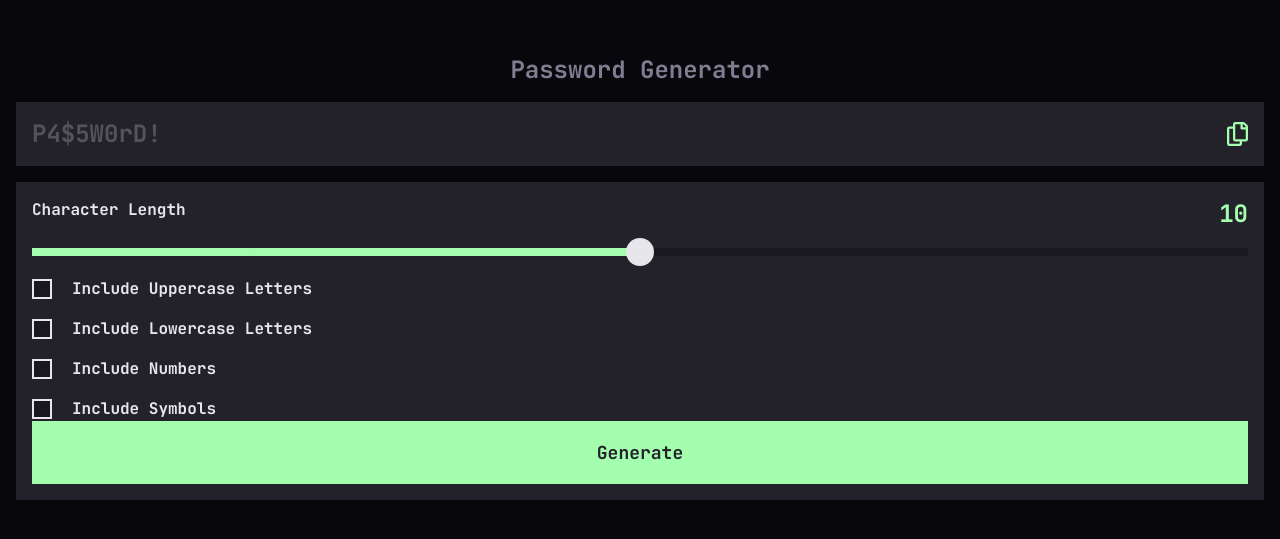
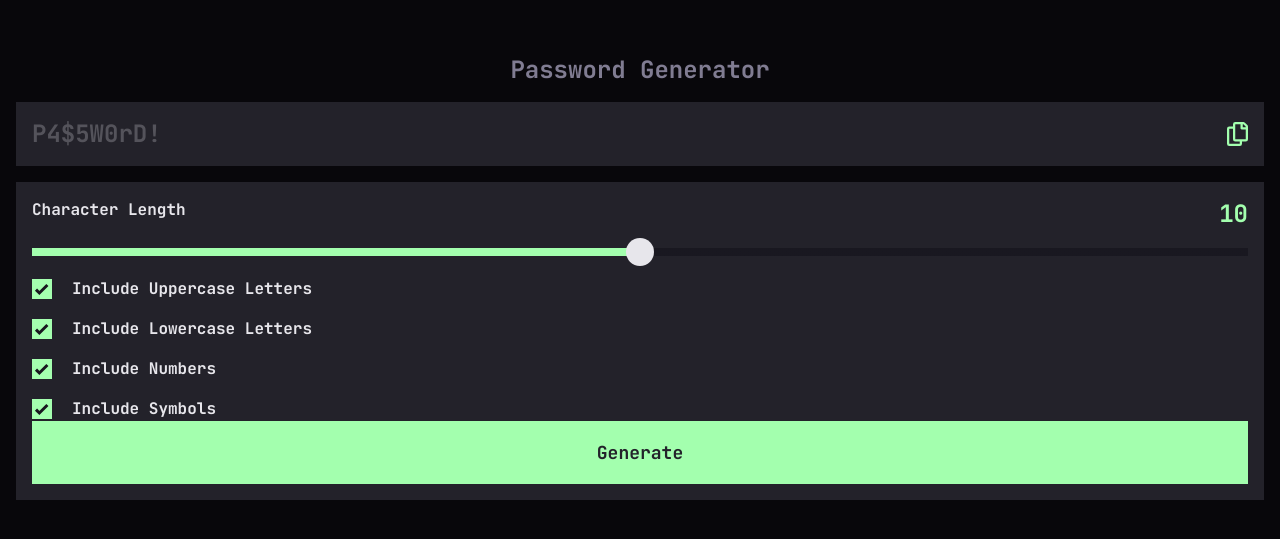
Before and after one commit to MarkusB2611/password-generator-app, a React (Vite) app: page / in a window 1280 px wide. Shown: the part 123-662 px from the top of the page. Built offline with nearby package versions, Linux system fonts and the light colour scheme.

Commit message:
reflect checkbox checked into state change

```diff
--- a/src/components/UI/checkbox.tsx
+++ b/src/components/UI/checkbox.tsx
@@ -1,7 +1,17 @@
-const Checkbox = ({ id, label }: CheckboxProps) => {
+import { Settings } from "../password-generator";
+
+const Checkbox = ({ id, label, value, setValue }: CheckboxProps) => {
   return (
     <div className="flex gap-5 items-center mt-4 first:mt-12">
-      <input className="checkbox" type="checkbox" id={id} />
+      <input
+        className="checkbox"
+        type="checkbox"
+        id={id}
+        checked={value}
+        onChange={(e) =>
+          setValue((prev) => ({ ...prev, [id]: e.target.checked }))
+        }
+      />
       <label className="text-base" htmlFor={id}>
         {label}
       </label>
@@ -12,6 +22,8 @@ const Checkbox = ({ id, label }: CheckboxProps) => {
 type CheckboxProps = {
   id: string;
   label: string;
+  value: boolean;
+  setValue: React.Dispatch<React.SetStateAction<Settings>>;
 };
 
 export default Checkbox;
--- a/src/components/password-generator/password-settings.tsx
+++ b/src/components/password-generator/password-settings.tsx
@@ -15,10 +15,30 @@ const PasswordSettings = ({
         value={settings.length}
         setValue={changeSettings}
       />
-      <Checkbox id="useUppercase" label="Include Uppercase Letters" />
-      <Checkbox id="useLowercase" label="Include Lowercase Letters" />
-      <Checkbox id="useNumbers" label="Include Numbers" />
-      <Checkbox id="useSymbols" label="Include Symbols" />
+      <Checkbox
+        id="useUppercase"
+        label="Include Uppercase Letters"
+        value={settings.useUppercase}
+        setValue={changeSettings}
+      />
+      <Checkbox
+        id="useLowercase"
+        label="Include Lowercase Letters"
+        value={settings.useLowercase}
+        setValue={changeSettings}
+      />
+      <Checkbox
+        id="useNumbers"
+        label="Include Numbers"
+        value={settings.useNumbers}
+        setValue={changeSettings}
+      />
+      <Checkbox
+        id="useSymbols"
+        label="Include Symbols"
+        value={settings.useSymbols}
+        setValue={changeSettings}
+      />
       <Button>Generate</Button>
     </div>
   );
```
